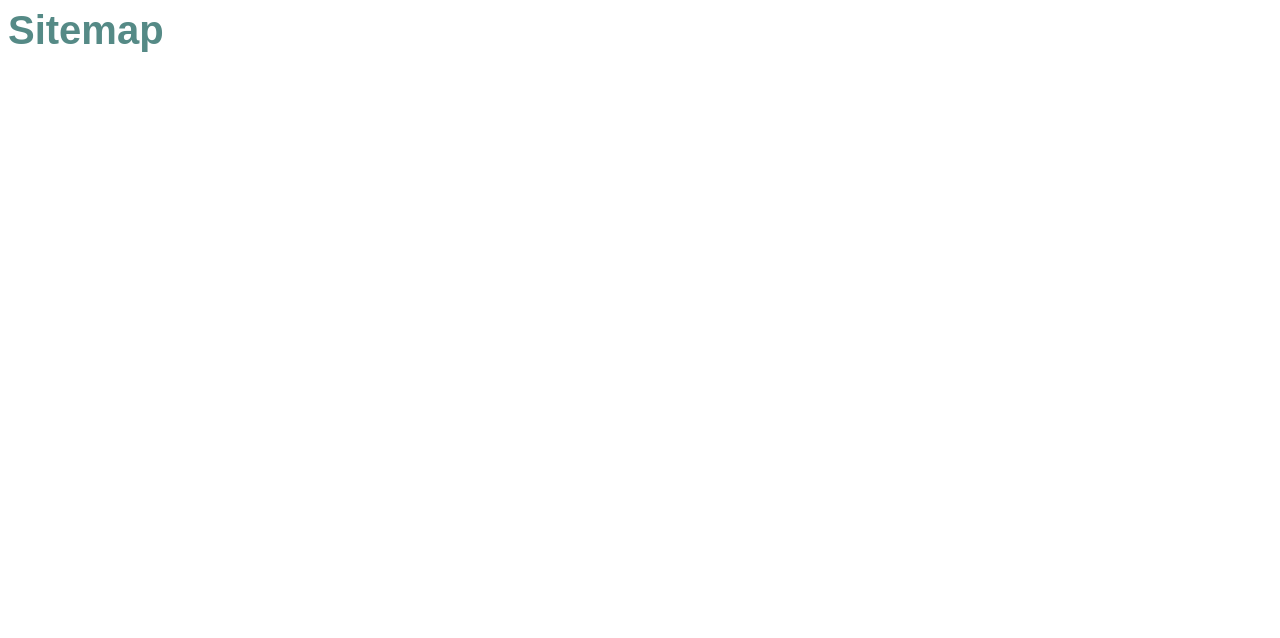
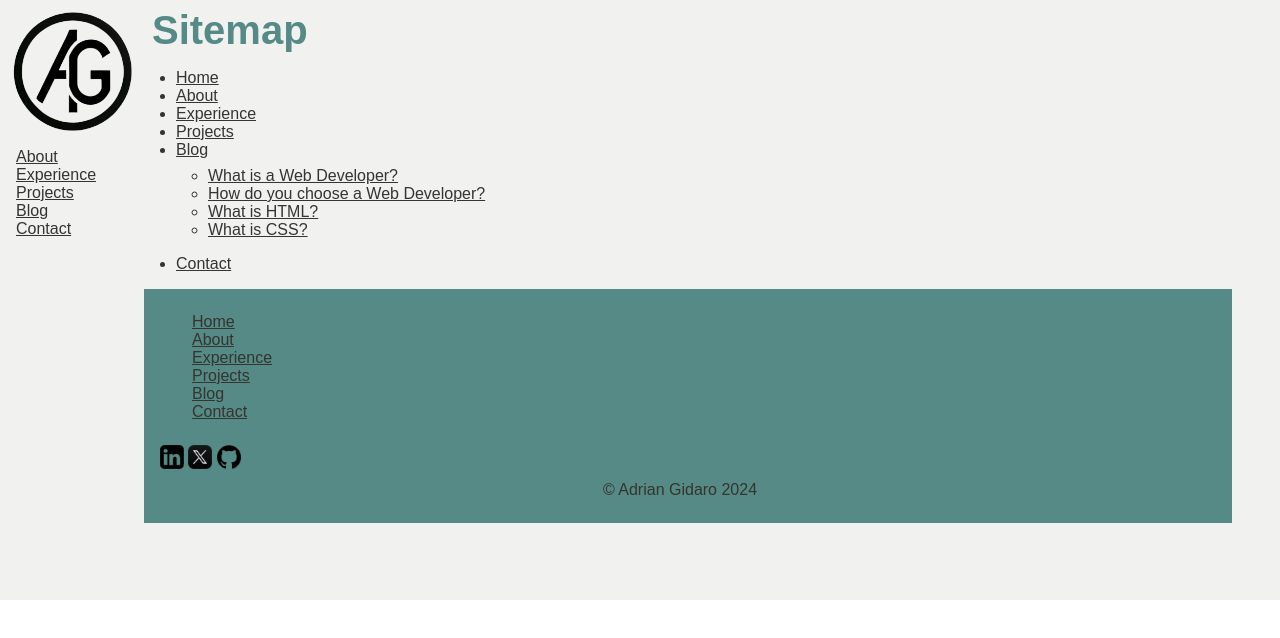
Before and after one commit to adriangcodes/adrian-portfolio, a plain HTML site: page sitemap.html in a window 1280 px wide. Drawn offline with Linux system fonts and the light colour scheme.

Commit message:
Testing font updates

```diff
--- a/sitemap.html
+++ b/sitemap.html
@@ -3,22 +3,56 @@
 <head>
     <meta charset="UTF-8">
     <meta name="viewport" content="width=device-width, initial-scale=1.0">
-    <title>Sitemap | Adrian Gidaro</title>
+    <title>Sydney Web Developer | Adrian Gidaro</title>
     <link rel="stylesheet" href="style.css">
+    <link rel="icon" type="image/png" href="/Images/AG Logo.png">
+    <style>
+        @import url('https://fonts.googleapis.com/css2?family=Montserrat:ital,wght@0,100..900;1,100..900&display=swap');
+    </style>
 </head>
 <body>
-    <h1>Sitemap</h1>
-    <ul>
-        <li><a href=""></a></li>
-        <li><a href=""></a></li>
-        <li><a href=""></a></li>
-        <li><a href=""></a></li>
-        <li><a href=""></a></li>
-        <li><a href=""></a></li>
-        <li><a href=""></a></li>
-        <li><a href=""></a></li>
-        <li><a href=""></a></li>
-        <li><a href=""></a></li>
-    </ul>
+    <div class="sans-footer">
+        <header>
+            <a href="/index.html"><img src="/Images/AG Logo.png" alt="AG Logo" id="logo"></a>
+            <nav>
+                <ul>
+                    <li><a href="/about.html">About</a></li>
+                    <li><a href="/experience.html">Experience</a></li>
+                    <li><a href="/projects.html">Projects</a></li>
+                    <li><a href="/blog.html">Blog</a></li>
+                    <li><a href="/contact.html">Contact</a></Li>
+                </ul>
+            </nav>
+        </header>
+        <main>
+            <h1>Sitemap</h1>
+            <ul>
+                <li><a href="/index.html">Home</a></li>
+                <li><a href="/about.html">About</a></li>
+                <li><a href="/experience.html">Experience</a></li>
+                <li><a href="/projects.html">Projects</a></li>
+                <li><a href="/blog.html">Blog</a></li>
+                    <ul>
+                        <li><a href="/blog-what-is-a-web-developer.html">What is a Web Developer?</a></li>
+                        <li><a href="/blog-how-do-you-choose-a-web-developer.html">How do you choose a Web Developer?</a></li>
+                        <li><a href="/blog-what-is-html.html">What is HTML?</a></li>
+                        <li><a href="/blog-what-is-css.html">What is CSS?</a></li>
+                    </ul>
+                <li><a href="/contact.html">Contact</a></li>
+            </ul>
+    <footer>
+        <ul>
+            <li><a href="/index.html">Home</a></li>
+            <li><a href="/about.html">About</a></li>
+            <li><a href="/experience.html">Experience</a></li>
+            <li><a href="/projects.html">Projects</a></li>
+            <li><a href="/blog.html">Blog</a></li>
+            <li><a href="/contact.html">Contact</a></Li>
+        </ul>
+        <a href="https://www.linkedin.com/in/adriangidaro/"><img src="/Icons/LinkedIn.png" alt="LinkedIn" id="icon"></a>
+        <a href="https://x.com/adriangidaro"><img src="/Icons/X.png" alt="X" id="icon"></a>
+        <a href="https://github.com/adriangcodes"><img src="/Icons/Github.png" alt="Github" id="icon"></a>
+        <div class="copyright"><p>&copy; Adrian Gidaro 2024</p></div>
+    </footer>
 </body>
 </html>
--- a/style.css
+++ b/style.css
@@ -2,7 +2,7 @@
   margin: 0;
   padding: 0;
   box-sizing: border-box;
-  font-family: Montserrat, sans-serif;
+  font-family: Roboto Mono, sans-serif;
 }
 
 :root {
@@ -11,11 +11,10 @@
     --custom-white: #f1f2f0;
 }
 
-.montserrat {
-  font-family: "Montserrat", sans-serif;
-  font-optical-sizing: auto;
-  font-weight: 1;
-  font-style: normal;
+.roboto-mono {
+    font-family: "Roboto Mono", monospace;
+    font-optical-sizing: auto;
+    font-style: normal;
 }
 
 header {
@@ -100,12 +99,6 @@ h2 {
     color: var(--custom-green);
 }
 
-/*h2 > a:hover {
-    text-decoration: line-through;
-    background-color: var(--custom-grey);
-    color: var(--custom-white);
-}*/
-
 p {
     padding: 0.5rem 0.5rem 1rem 0.5rem;
     color: var(--custom-grey);
@@ -124,7 +117,7 @@ main ol {
 footer {
     background-color: var(--custom-green);
     color: var(--custom-grey);
-    padding: 1rem 0.5rem 0rem 0.5rem;
+    padding: 1rem 0.5rem 0.5rem 1rem;
 }
 
 #contact-icons {
@@ -157,6 +150,12 @@ footer ul {
     padding-bottom: 0.5rem;
     display: block;
     overflow-x: auto;
+}
+
+.copyright {
+    display: flex;
+    justify-content: center;
+    align-items: center;
 }
 
 @media screen and (min-width: 1000px) {
```
Also changed, not shown: about.html (+1 -1 lines), blog-how-do-you-choose-a-web-developer.html (+1 -1 lines), blog-what-is-a-web-developer.html (+1 -1 lines), blog-what-is-css.html (+1 -1 lines), blog-what-is-html.html (+1 -1 lines), blog.html (+5 -5 lines), contact.html (+1 -1 lines), experience.html (+1 -1 lines), index.html (+3 -4 lines), projects.html (+1 -1 lines).
